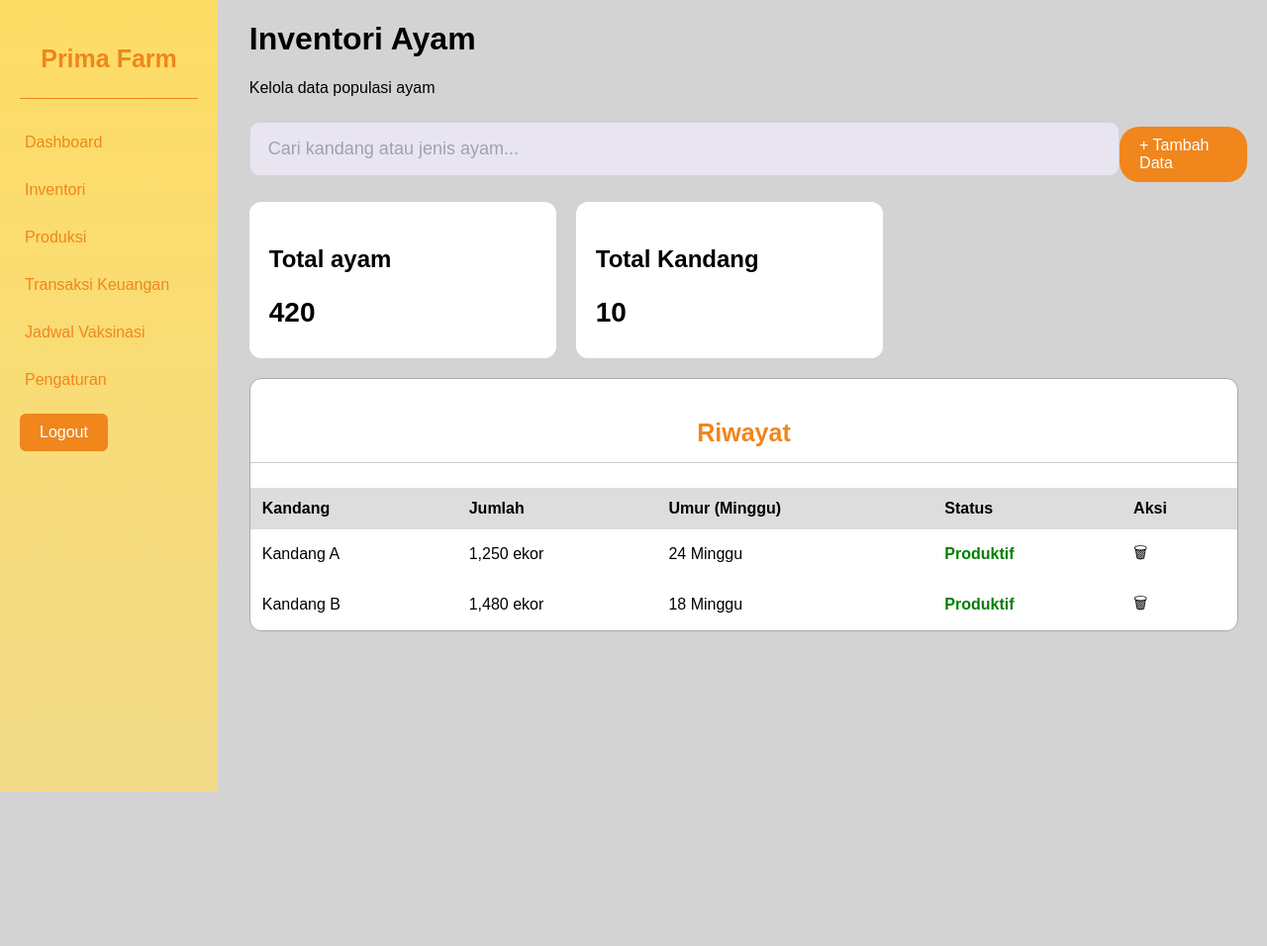
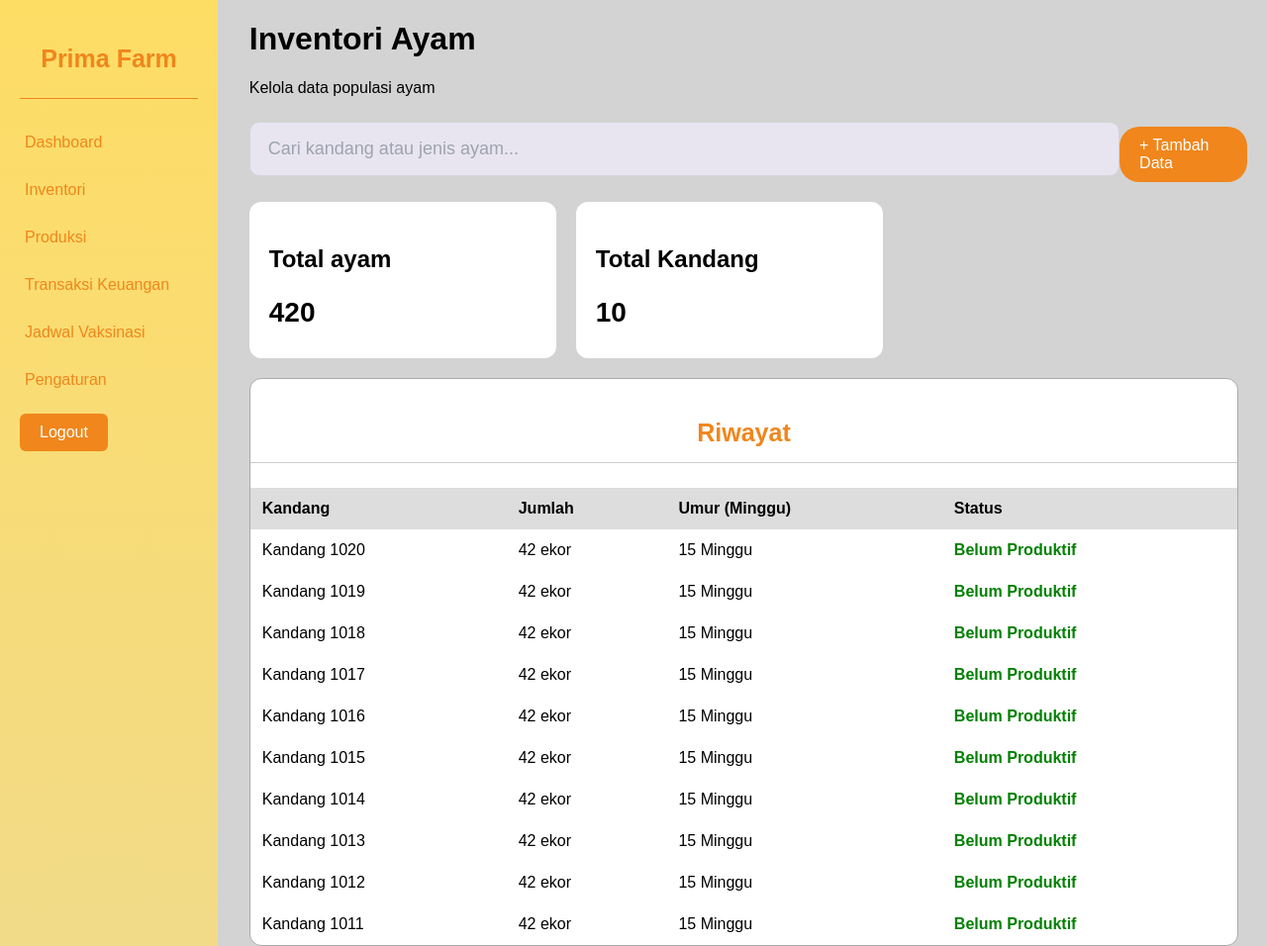
Before and after one commit to julihaw9/proyek1-rancangan-web-ayam-petelur, a PHP site: page /menu_inventori.php in a window 1280 px wide. Shown: the whole page at 99% size. Before the commit the page ends 800 px from the top, so only its background shows below. Run offline with PHP 8.4, Linux system fonts and the light colour scheme; a user stored in the database is signed in; data comes from the database, SQL or seed files in the repository.

Commit message:
update php

```diff
--- a/menu_inventori.php
+++ b/menu_inventori.php
@@ -14,6 +14,20 @@ $data_ayam = mysqli_fetch_assoc($query_ayam);
 
 $query_kandang = mysqli_query($conn, "SELECT ROUND(SUM(kapasitas_per_blok)/42) as totalkandang FROM blok_kandang");
 $data_kandang = mysqli_fetch_assoc($query_kandang);
+
+$query_riwayat = mysqli_query($conn, "
+    SELECT
+        id_blok_kandang,
+        total_ayam,
+        kapasitas_per_blok,
+        tanggal_pembelian_ayam
+    FROM blok_kandang
+    ORDER BY id_blok_kandang DESC
+");
+
+if (!$query_riwayat) {
+    die("Query Error: " . mysqli_error($conn));
+}
 
 ?>
 
@@ -84,29 +98,51 @@ $data_kandang = mysqli_fetch_assoc($query_kandang);
                             <th>Jumlah</th>
                             <th>Umur (Minggu)</th>
                             <th>Status</th>
-                            <th>Aksi</th>
                         </tr>
                     </thead>
-
                     <tbody>
 
-                        <tr>
-                            <td>Kandang A</td>
-                            <td>1,250 ekor</td>
-                            <td>24 Minggu</td>
-                            <td class="status">Produktif</td>
-                            <td>🗑</td>
-                        </tr>
+                        <?php if (mysqli_num_rows($query_riwayat) > 0) { ?>
+                            <?php while ($row = mysqli_fetch_assoc($query_riwayat)) { ?>
 
-                        <tr>
-                            <td>Kandang B</td>
-                            <td>1,480 ekor</td>
-                            <td>18 Minggu</td>
-                            <td class="status">Produktif</td>
-                            <td>🗑</td>
-                        </tr>
+                                <tr>
+                                    <td>Kandang <?php echo $row['id_blok_kandang']; ?></td>
+                                    <td><?php echo number_format($row['total_ayam']); ?> ekor</td>
+                                    <td>
+                                        <?php
+                                        $tgl = new DateTime($row['tanggal_pembelian_ayam']);
+                                        $sekarang = new DateTime();
+                                        $umur = $sekarang->diff($tgl)->days;
+                                        $minggu = floor($umur / 7);
+                                        echo $minggu . " Minggu";
+                                        ?>
+                                    </td>
+                                    <td class="status">
+                                        <?php
+                                        if ($minggu < 18) {
+                                            echo "Belum Produktif";
+                                        } else if ($minggu > 90) {
+                                            echo "Afkir";
+                                        }else {
+                                            echo "Produktif";
+                                        }
+
+                                        ?>
+                                    </td>
+
+
+
+                                </tr>
+
+                            <?php } ?>
+                        <?php } else { ?>
+                            <tr>
+                                <td colspan="5">Data tidak tersedia</td>
+                            </tr>
+                        <?php } ?>
 
                     </tbody>
+
 
                 </table>
 
```
Also changed, not shown: menu_produksi.php (+35 -22 lines).
